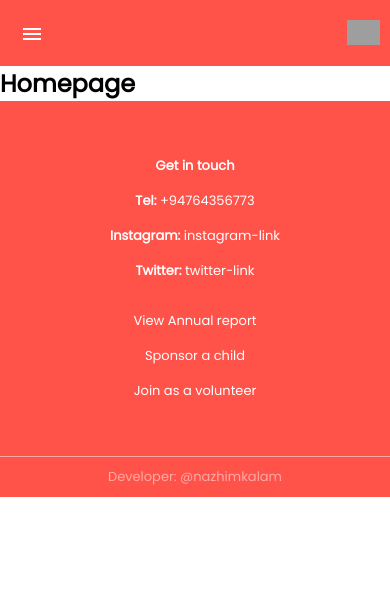
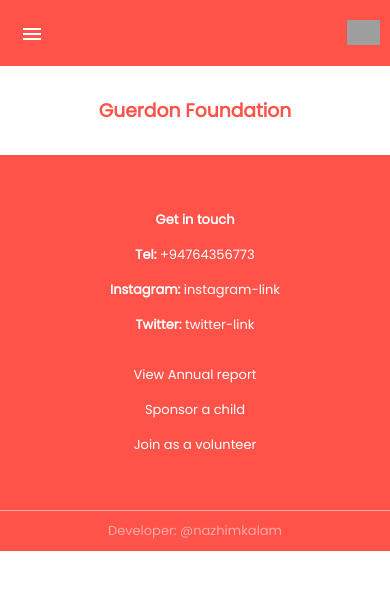
Before and after one commit to NTK7/geurdon-foundation, a React (Create React App) app: page / in a window 390 px wide. Shown: the top 590 px of the page. Built offline with nearby package versions, Linux system fonts and the light colour scheme; grey boxes are pictures that could not be loaded.

Commit message:
added responsive title

```diff
--- a/src/pages/HomePage.js
+++ b/src/pages/HomePage.js
@@ -1,17 +1,36 @@
-import styled from "styled-components"
+import styled from 'styled-components';
 
 const HomePage = () => {
 	return (
 		<Container>
-			<h2>Homepage</h2>
-            {/* Image Carrossel */}
-            {/* Donote Now button */}
-            {/* who are we */}
-            {/* Our programs */}
+			<h3>Guerdon Foundation</h3>
+			{/* Image Carrossel */}
+			{/* Donote Now button */}
+			{/* who are we */}
+			{/* Our programs */}
 		</Container>
 	);
 };
 
 export default HomePage;
 
-const Container = styled.div``;
+const Container = styled.div`
+	margin: 30px 0;
+	/* border: 1px blue solid; */
+	> h3 {
+		text-align: center;
+		color: #ff534a;
+		display: none;
+	}
+
+	@media screen and (max-width: 900px) {
+		> h3 {
+			display: block;
+		}
+	}
+    @media screen and (max-width: 400px) {
+		> h2 {
+			font-size: medium;
+		}
+	}
+`;
```
